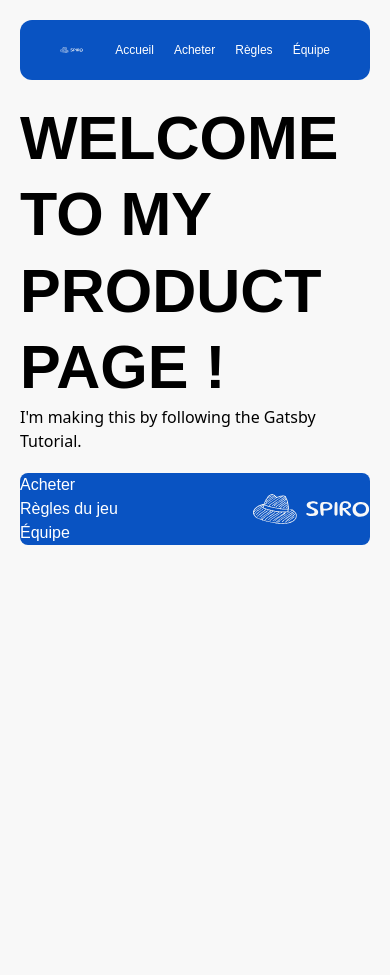
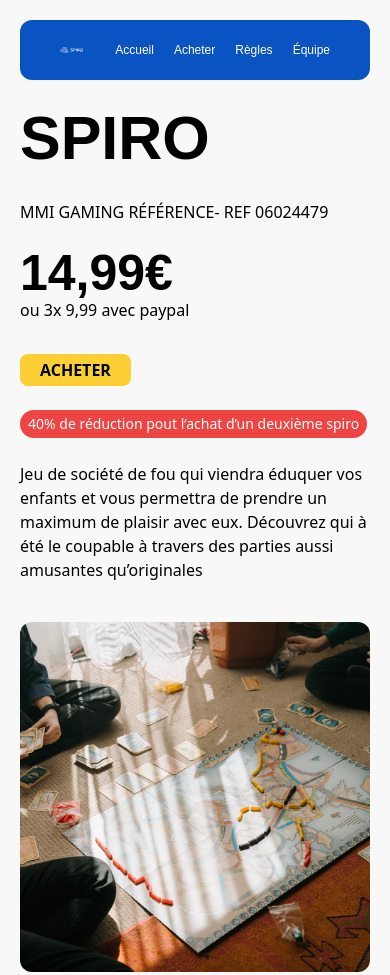
Before and after one commit to samuelabadie/spiro, a Gatsby site: page /product in a window 390 px wide. Shown: the top 975 px of the page. Before the commit the page ends 844 px from the top, so only its background shows below. Built offline with nearby package versions, Linux system fonts and the light colour scheme; Gatsby itself is replaced by a stand-in of ours.

Commit message:
add product page + responsive

```diff
--- a/src/components/layout.js
+++ b/src/components/layout.js
@@ -6,7 +6,7 @@ import Logo from '../images/logo.svg';
 
 const Header = () => {
   return (
-    <nav className="max-w-[1300px] mx-auto flex justify-between items-center sm:justify-start mb-5 px-[40px] py-[22px] rounded-xl bg-primary-blue text-white font-signika-negative text-xs sm:text-base">
+    <nav className="sticky top-5 max-w-[1300px] mx-auto flex justify-between items-center mb-5 px-[40px] py-[22px] rounded-xl bg-primary-blue text-white font-signika-negative text-xs sm:text-base">
       <div className="mr-8">
         <Link to="/">
           <img className="text-white" src={Logo} alt="Logo" />
@@ -34,7 +34,7 @@ const Header = () => {
 
 const Footer = () => {
   return (
-    <footer className="items-center flex justify-between max-w-[1300px] mx-auto font-signika-negative m-5 rounded-lg md:px-[40px] md:py-[80px] bg-primary-blue text-white gap-6">
+    <footer className="items-center flex justify-between max-w-[1300px] mx-auto font-signika-negative m-5 rounded-lg md:px-[40px] md:py-[80px] px-[20px] py-[40px] bg-primary-blue text-white gap-6">
       <div class="flex flex-col">
       <Link to="/product">Acheter</Link>
       <Link to="/rules">Règles du jeu</Link>
--- a/src/pages/product.js
+++ b/src/pages/product.js
@@ -1,16 +1,36 @@
 // Step 1: Import React
 import * as React from 'react';
 
+import { Link } from 'gatsby';
 import Layout from '../components/layout';
+import HeroImage from '../images/hero-image.png';
 
 // Step 2: Define your component
 const ProductPage = () => {
   return (
     <Layout>
-      <main>
-        <h1>Welcome to my product page !</h1>
-        <p>I'm making this by following the Gatsby Tutorial.</p>
-      </main>
+      <section class="md:flex-row flex flex-col-reverse justify-between gap-x-10 gap-y-10 items-center ">
+        <div class="md:min-w-1/2 w-mr-5">
+          <img src={HeroImage} className="w-full rounded-xl" />
+        </div>
+        <div class="flex flex-col gap-y-6">
+          <h1>spiro</h1>
+          <text class="uppercase">mmi gaming Référence- Ref 06024479</text>
+          <div>
+            <h2 class="text-[50px] font-signika-negative font-black leading-none">14,99€</h2>
+            <div class="mb-8">ou 3x 9,99 avec paypal</div>
+            <button className="inline-block py-1 px-5 rounded-lg uppercase font-semibold bg-secondary-yellow">
+              <Link to="/product">Acheter</Link>
+            </button>
+          </div>
+          <div class="px-2 py-1 bg-red-500 rounded-full justify-center items-center gap-2.5 w-fit inline-block">
+            <div class="text-center text-sm text-white">40% de réduction pout l’achat d’un deuxième spiro</div>
+          </div>
+          <p class="md:max-w-[500px]">
+          Jeu de société de fou qui viendra éduquer vos enfants et vous permettra de prendre un maximum de plaisir avec eux. Découvrez qui à été le  coupable à travers des parties aussi amusantes qu’originales
+          </p>
+        </div>
+      </section>
     </Layout>
   );
 };
```
